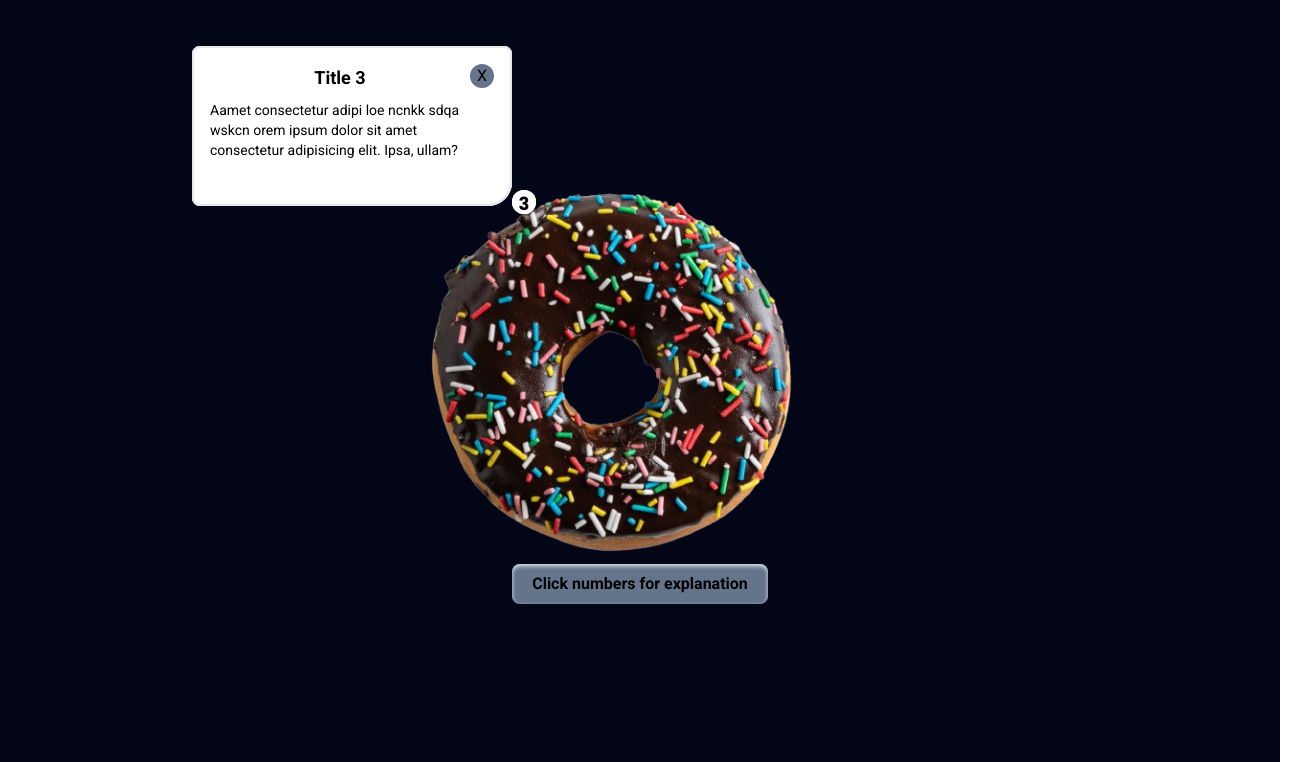
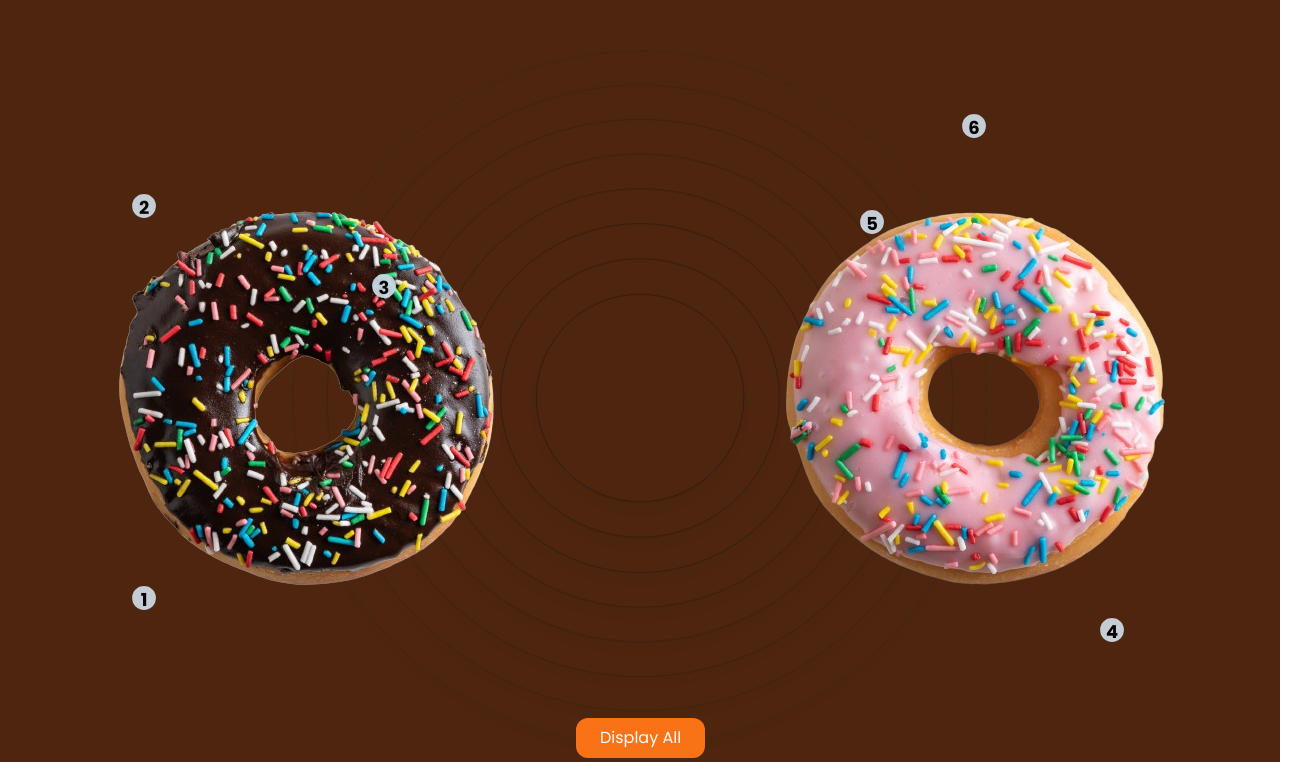
Before and after one commit to gustiaryapriandana31/fin-e--dev-gdsc, a React (Vite) app: page / in a window 1280 px wide. Shown: the part 1458-2220 px from the top of the page, 1306 px wide, since content can reach past the window. Built offline with nearby package versions, Linux system fonts and the light colour scheme.

Commit message:
feat:adding feature donut composition in main page

```diff
--- /dev/null
+++ b/src/components/fragments/Article.jsx
@@ -0,0 +1,20 @@
+const Article = ({ article, addedClassName, handleDisplayArticle, dataDonut }) => {
+  return (
+    <article
+      className={`article p-4 font-poppins absolute ${addedClassName} bg-slate-800 text-white border-2 rounded-lg md:w-1/5 md:bg-white/70 md:text-black ${
+        article ? "block" : "hidden"
+      }`}>
+      <h1
+        className="close cursor-pointer float-right bg-orange-600 text-white w-6 h-6 text-center rounded-full"
+        onClick={handleDisplayArticle}>
+        X
+      </h1>
+      <h4 className="text-center font-bold text-md text-amber-700 mb-2 font-poppins">
+        {dataDonut.title}
+      </h4>
+      <p className="text-sm">{dataDonut.article}</p>
+    </article>
+  );
+};
+
+export default Article;
--- /dev/null
+++ b/src/components/fragments/Ripple.jsx
@@ -0,0 +1,37 @@
+function Ripple({
+  mainCircleSize = 210,
+  mainCircleOpacity = 0.34,
+  numCircles = 8,
+}) {
+  return (
+    <div className="absolute inset-0 flex items-center justify-center bg-white/5 mask-image:linear-gradient(to_bottom,white,transparent)">
+      {Array.from({ length: numCircles }, (_, i) => {
+        const size = mainCircleSize + i * 70;
+        const opacity = mainCircleOpacity - i * 0.03;
+        const animationDelay = `${i * 0.06}s`;
+        const borderStyle = i === numCircles - 1 ? "dashed" : "solid";
+        const borderOpacity = 10;
+
+        return (
+          <div
+            key={i}
+            className={`absolute animate-ripple rounded-full bg-foreground/10 shadow-lg border top-1/2 left-1/2 translate-x-1/2 translate-y-1/2 --i:${i}`}
+            style={{
+              width: `${size}px`,
+              height: `${size}px`,
+              opacity: opacity,
+              animationDelay: animationDelay,
+              borderStyle: borderStyle,
+              borderWidth: "1px",
+              borderColor: `rgba(var(--foreground-rgb), ${borderOpacity / 100})`,
+            }}
+          />
+        );
+      })}
+    </div>
+  );
+}
+
+Ripple.displayName = "Ripple";
+
+export default Ripple;
--- a/src/components/layouts/Composition.jsx
+++ b/src/components/layouts/Composition.jsx
@@ -1,45 +1,79 @@
+import { useState } from "react";
 import donutDarkChoco from "../../assets/donutDarkChoco.png";
-import { CompositionData } from "../../staticData/Composition";
+import donutPinky from "../../assets/donutPinky.png";
+import { DonutsData } from "../../staticData/Composition";
+import Ripple from "../fragments/Ripple";
+import Article from "../fragments/Article";
+import Button from "../elements/Button";
 
 const Composition = () => {
+
+    const initialState = Array(DonutsData.length).fill(false);
+    const [article, setArticle] = useState(initialState);
+
+    const handleToggleArticle = (index) => {
+      const updatedArticle = [...article];
+      updatedArticle[index] = !updatedArticle[index];
+      setArticle(updatedArticle);
+    };
+
+    const handleDisplayAll = () => {
+      setArticle((prevState) =>
+        prevState.every((value) => value === true)
+          ? [...prevState].fill(false)
+          : [...prevState].fill(true)
+      );
+    };
+
     return (
-      <section
-        id="watch_features"
-        className="font-roboto bg-slate-950 h-screen flex flex-row justify-center items-center relative"
-      >
-        <div className="p-2">
-          <img
-            src={donutDarkChoco}
-            alt="Donut Dark Choco"
-            className="-ml-7 md:block hidden"
-          />
-          {/* <img src="img/mobile-watch.png" alt="Watch Image" className="md:hidden block" /> */}
-          <button className="absolute bottom-32 left-[14%] md:static md:mt-3 block mx-auto text-base font-bold bg-slate-500 shadow-inner shadow-slate-200 py-2 px-5 text-center rounded-lg cursor-default">
-            Click numbers for explanation
-          </button>
-        </div>
+      <section className="font-roboto bg-amber-950 h-screen flex flex-row justify-center items-center relative">
+          <img src={donutDarkChoco} alt="Donut Dark Choco" className="z-10 inline-block" />
+          <img src={donutPinky} alt="Donut Dark Choco" className="z-10 inline-block" />
+          <Ripple />
 
-        {CompositionData.map((data) => (
-          <div key={data.number}>
-            <h2
-              className="number text-center absolute top-76 left-26 bg-white font-bold text-lg font-poppins w-6 h-6 opacity-95 cursor-pointer hover:scale-125 animate-pulse rounded-full md:top-48 md:left-[40%]"
-              data-target={`DESC${data.number}`}>
-              {data.number}
+          {/* Choco Donuts Composition */}
+          <div key={DonutsData[0].number} className="z-10 bg-red-400">
+            <h2 className={`text-center absolute top-76 left-26 font-bold text-lg font-poppins w-6 h-6 opacity-95 cursor-pointer hover:scale-125 animate-ripple rounded-full md:bottom-44 md:left-36 ${article[0] ? "bg-orange-500 text-white" : "bg-slate-300"}`} onClick={() => handleToggleArticle(0)}>
+              {DonutsData[0].number}
             </h2>
-            <article
-              className="article p-4 h-40 absolute top-[34%] z-20 left-0 bg-slate-800 text-white border-2 rounded-lg md:rounded-br-3xl md:w-1/4 md:bg-white md:text-black md:top-12 md:left-48"
-              data-desc={`DESC${data.number}`}>
-              <h1 className="close cursor-pointer float-right bg-slate-500 w-6 h-6 text-center rounded-full">
-                X
-              </h1>
-              <h4 className="text-center font-bold text-lg mb-2">
-                {data.title}
-              </h4>
-              <p className="text-sm">{data.article}</p>
-            </article>
+            <Article article={article[0]} addedClassName="md:bottom-16 md:left-38 md:rounded-tl-3xl" handleDisplayArticle={() => handleToggleArticle(0)} dataDonut={DonutsData[0]}/>
           </div>
-        ))}
+          <div key={DonutsData[1].number} className="z-10">
+            <h2 className={`text-center absolute top-76 left-26 font-bold text-lg font-poppins w-6 h-6 opacity-95 cursor-pointer hover:scale-125 animate-ripple rounded-full md:top-52 md:left-36 ${article[1] ? "bg-orange-500 text-white" : "bg-slate-300"}`} onClick={() => handleToggleArticle(1)}>
+              {DonutsData[1].number}
+            </h2>
+            <Article article={article[1]} addedClassName="md:top-16 md:left-36 md:rounded-bl-3xl " handleDisplayArticle={() => handleToggleArticle(1)} dataDonut={DonutsData[1]}/>
+          </div>
+          <div key={DonutsData[2].number} className="z-10">
+            <h2 className={`text-center absolute top-76 left-26 font-bold text-lg font-poppins w-6 h-6 opacity-95 cursor-pointer hover:scale-125 animate-ripple rounded-full md:top-72 md:left-[30%] ${article[2] ? "bg-orange-500 text-white" : "bg-slate-300"}`} onClick={() => handleToggleArticle(2)}>
+              {DonutsData[2].number}
+            </h2>
+            <Article article={article[2]} addedClassName="md:top-56 md:right-[48%] md:rounded-bl-3xl md:rounded-tl-3xl" handleDisplayArticle={() => handleToggleArticle(2)} dataDonut={DonutsData[2]}/>
+          </div>
+
+          {/* Strawberry Donuts Composition */}
+           <div key={DonutsData[3].number} className="z-10 bg-red-400">
+            <h2 className={`text-center absolute top-76 left-26 font-bold text-lg font-poppins w-6 h-6 opacity-95 cursor-pointer hover:scale-125 animate-ripple rounded-full md:bottom-36 md:right-36 ${article[3] ? "bg-orange-500 text-white" : "bg-slate-300"}`} onClick={() => handleToggleArticle(3)}>
+              {DonutsData[3].number}
+            </h2>
+            <Article article={article[3]} addedClassName="md:bottom-8 md:right-44 md:rounded-tr-3xl" handleDisplayArticle={() => handleToggleArticle(3)} dataDonut={DonutsData[3]}/>
+          </div>
+          <div key={DonutsData[4].number} className="z-10">
+            <h2 className={`text-center absolute top-76 left-26 font-bold text-lg font-poppins w-6 h-6 opacity-95 cursor-pointer hover:scale-125 animate-ripple rounded-full md:top-56 md:right-[30%] ${article[4] ? "bg-orange-500 text-white" : "bg-slate-300"}`} onClick={() => handleToggleArticle(4)}>
+              {DonutsData[4].number}
+            </h2>
+            <Article article={article[4]} addedClassName="md:top-20 md:right-[32%] md:rounded-br-3xl" handleDisplayArticle={() => handleToggleArticle(4)} dataDonut={DonutsData[4]}/>
+          </div>
+          <div key={DonutsData[5].number} className="z-10">
+            <h2 className={`text-center absolute top-76 left-26 font-bold text-lg font-poppins w-6 h-6 opacity-95 cursor-pointer hover:scale-125 animate-ripple rounded-full md:top-32 md:right-[22%] ${article[5] ? "bg-orange-500 text-white" : "bg-slate-300"}`} onClick={() => handleToggleArticle(5)}>
+              {DonutsData[5].number}
+            </h2>
+            <Article article={article[5]} addedClassName="md:top-8 md:right-7 md:rounded-tl-3xl md:rounded-bl-3xl " handleDisplayArticle={() => handleToggleArticle(5)} dataDonut={DonutsData[5]}/>
+          </div>
+
+          <Button addedClassname="absolute bottom-10 left-[45%] bg-orange-500 rounded-xl font-poppins" onClick={handleDisplayAll}>Display All</Button>
       </section>
+
     );
 };
 
--- a/src/components/layouts/Navbar.jsx
+++ b/src/components/layouts/Navbar.jsx
@@ -27,7 +27,7 @@ const Navbar = () => {
             />
           )}
           <ul
-            className={`md:flex md:flex-row md:justify-end md:gap-12 md:items-center text-slate-800 font-semibold absolute md:static md:bg-transparent shadow-xl bg-amber-100 rounded-tl-3xl rounded-bl-[3rem] md:w-full w-1/2 right-0 transition-all duration-400 ease-in ${
+            className={`md:flex md:flex-row md:justify-end md:gap-12 md:items-center text-slate-800 font-semibold absolute md:static md:bg-transparent bg-amber-100 rounded-tl-3xl rounded-bl-[3rem] md:w-full w-1/2 right-0 transition-all duration-400 ease-in ${
               showMenu
                 ? "top-16 opacity-100"
                 : "top-12 md:opacity-100 opacity-0"
--- a/src/index.css
+++ b/src/index.css
@@ -8,7 +8,7 @@ body {
 }
 
 img.donut-image {
-    filter: drop-shadow(0 0 5px orange);
+    filter: drop-shadow(3px 5px 2px chocolate);
 }
 
 .bg-plate {
--- a/src/staticData/Composition.js
+++ b/src/staticData/Composition.js
@@ -1,37 +1,38 @@
-export const CompositionData = [
+export const DonutsData = [
   {
     number: 1,
-    title: "Title 1",
+    title: "Tekstur Lembut",
     article:
-      "Lorem ipsum dolor sit amet consectetur adipisicing elit. Ipsa, ullam?",
+      "Adonan donat yang lembut, membuat donat ini enak dimakan tanpa ada minuman sekalipun.",
   },
   {
     number: 2,
-    title: "Title 2",
+    title: "Topping yang Tebal",
     article:
-      "Lorem ipsum dolor sit amet consectetur adipisicing elit. Ipsa, ullam?",
+      "Topping yang tebal dan lezat membuat donat ini semakin nikmat terasa manis dan creamy",
   },
   {
     number: 3,
-    title: "Title 3",
+    title: "Taburan Meses / Sprinkles",
     article:
-      "Aamet consectetur adipi loe ncnkk sdqa wskcn orem ipsum dolor sit amet consectetur adipisicing elit. Ipsa, ullam?",
+      "Taburan meses yang melimpah menjadikan warna donat dapat menggugah selera.",
   },
-  // [
-  //     {
-  //         number: 1,
-  //         title: "Title 1",
-  //         article: "Lorem ipsum dolor sit amet consectetur adipisicing elit. Ipsa, ullam?"
-  //     },
-  //     {
-  //         number: 2,
-  //         title: "Title 2",
-  //         article: "Lorem ipsum dolor sit amet consectetur adipisicing elit. Ipsa, ullam?"
-  //     },
-  //     {
-  //         number: 3,
-  //         title: "Title 3",
-  //         article: "Lorem ipsum dolor sit amet consectetur adipisicing elit. Ipsa, ullam?"
-  //     }
-  // ]
+  {
+    number: 4,
+    title: "Donat yang Padat",
+    article:
+      "Donat yang padat dan berisi/tebal dapat mengenyangkan dan membawa kelezatan.",
+  },
+  {
+    number: 5,
+    title: "Selai yang Meleleh",
+    article:
+      "Selai strawberry yang meleleh di ketika digigit membuat after taste yang berkesan.",
+  },
+  {
+    number: 6,
+    title: "Meses yang Berwarna-warni",
+    article:
+      "Meses yang berwarna-warni membuat donat ini terlihat cantik dan menggugah selera.",
+  },
 ];
--- a/tailwind.config.js
+++ b/tailwind.config.js
@@ -10,6 +10,10 @@ export default {
         md: "721px",
         // => @media (min-width: 700px) { ... }
       },
+      spacing: {
+        38: "9.5rem",
+        42: "10.5rem",
+      },
       fontFamily: {
         roboto: ["Roboto", "sans-serif"],
         neue: ["Bebas Neue", "sans-serif"],
@@ -20,6 +24,19 @@ export default {
       backgroundImage: {
         plate: "url('/src/assets/piring.png')",
       },
+      animation: {
+        ripple: "ripple var(--duration,2s) ease calc(var(--i, 0)*.2s) infinite",
+      },
+      keyframes: {
+        ripple: {
+          "0%, 100%": {
+            transform: "translate(-50%, -50%) scale(1)",
+          },
+          "50%": {
+            transform: "translate(-50%, -50%) scale(0.9)",
+          },
+        },
+      },
     },
   },
   plugins: [],
```
Also changed, not shown: src/components/layouts/About.jsx (+4 -8 lines).
